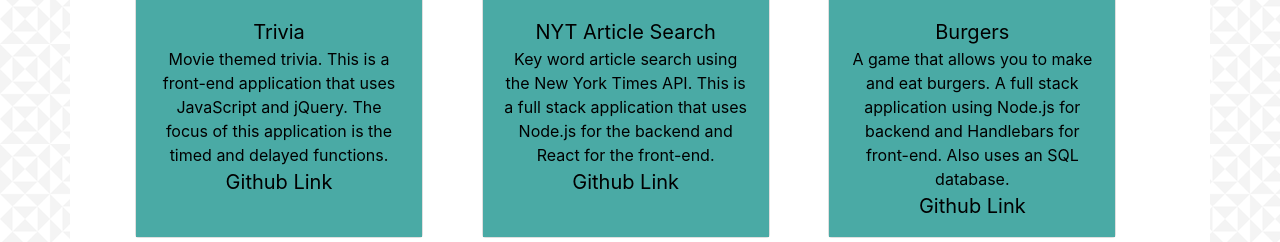
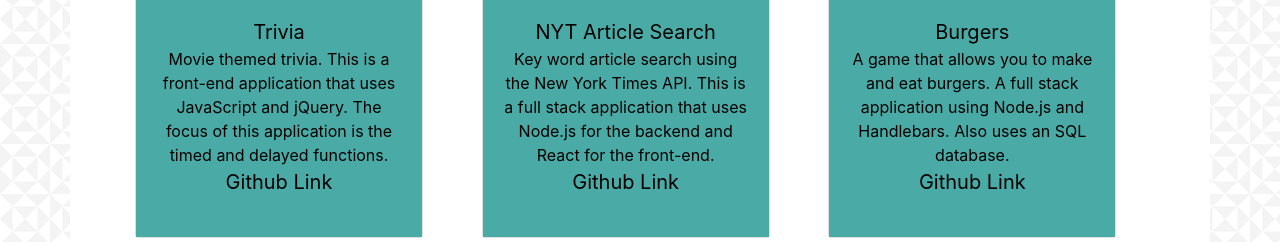
Before and after one commit to dgriffis2/Bootstrap-Portfolio, a plain HTML site: page index.html in a window 1280 px wide. Shown: the part 956-1198 px from the top of the page. Drawn offline with nearby package versions, Linux system fonts and the light colour scheme.

Commit message:
another burger fix

```diff
--- a/index.html
+++ b/index.html
@@ -213,7 +213,7 @@
                                         <a href="https://pacific-harbor-16685.herokuapp.com/" target ="_blank"><img class="card-img-top" src="images/burgers.png" alt="image"></a>
                                         <div class="card-body diffpros">
                                             <p class="card-text"><a class= "proLink" href="https://pacific-harbor-16685.herokuapp.com" target ="_blank">Burgers</a></p>
-                                            <p class ="info">A game that allows you to make and eat burgers.  A full stack application using Node.js for backend and Handlebars for front-end.  Also uses an SQL database.</p>
+                                            <p class ="info">A game that allows you to make and eat burgers.  A full stack application using Node.js and Handlebars.  Also uses an SQL database.</p>
                                             <a class= "proLink" href="https://github.com/dgriffis2/burger.git" target ="_blank">Github Link</a>
                                         </div>
                                     </div>
```
